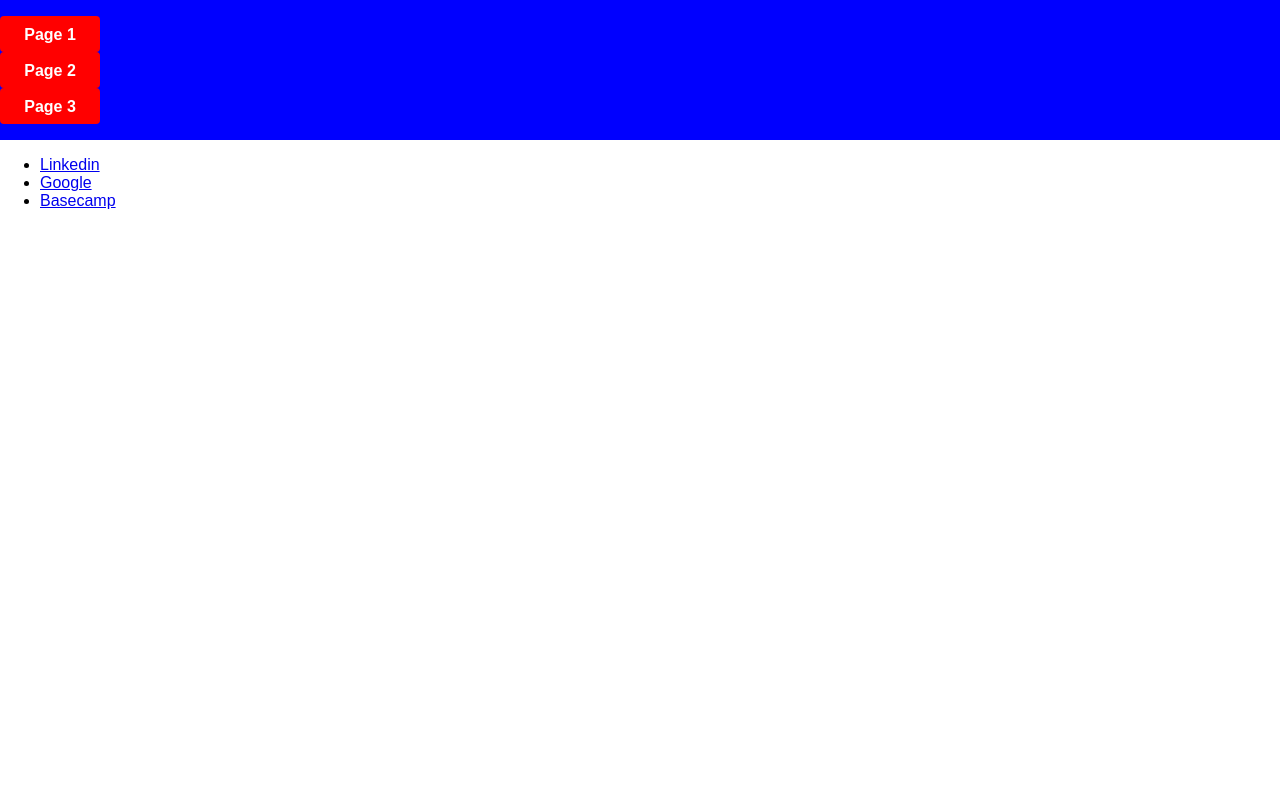
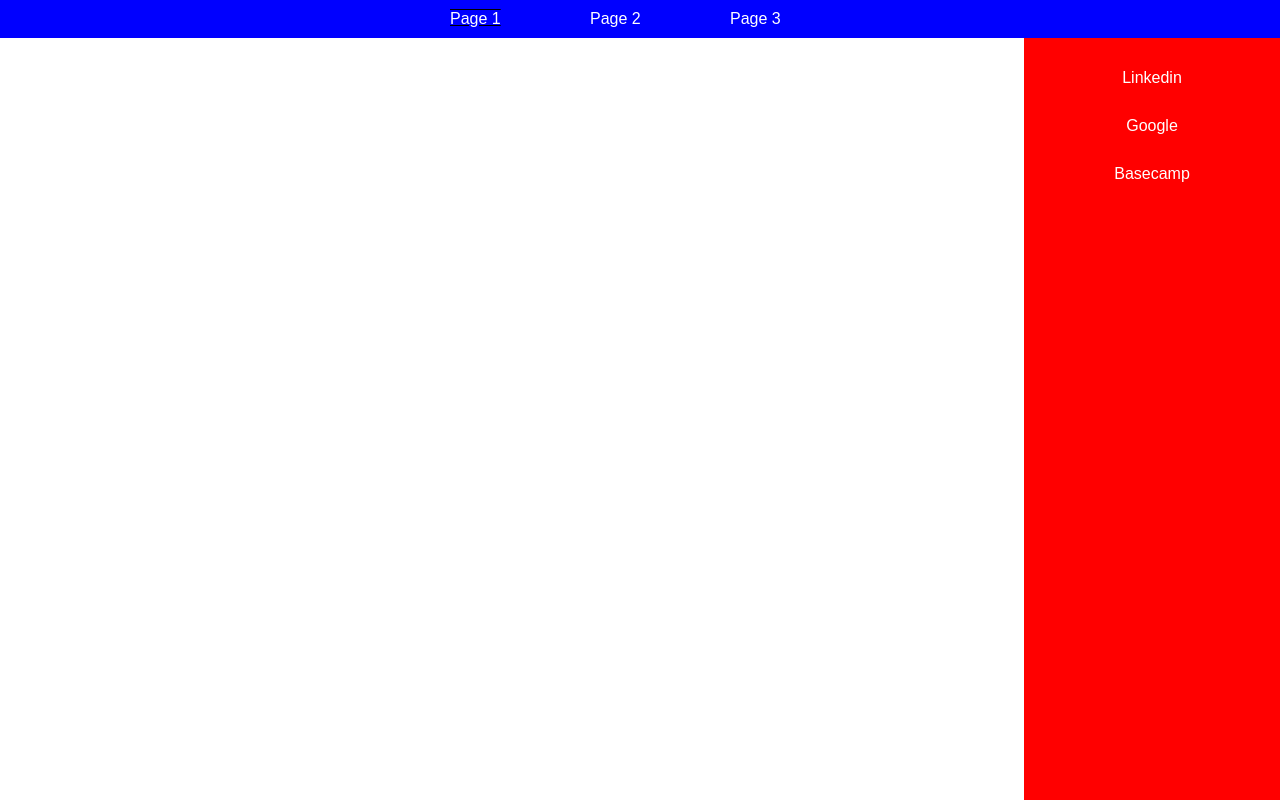
Before and after one commit to phaynes2/lab6, a plain HTML site: page index.html in a window 1280 px wide. Drawn offline with Linux system fonts and the light colour scheme.

Commit message:
Update style.css

```diff
--- a/css/style.css
+++ b/css/style.css
@@ -1,23 +1,56 @@
+#sidebar{
+  position: fixed;
+  right:0%;
+  height: 100%;
+  width: 20%;
+  background-color: red;
+}
+#sidebar-container{
+  text-align: center;
+}
+#sidebar-container ul{
+  list-style-type: none;
+  padding: 0;
+}
+#sidebar-container ul li{
+  padding: 15px 0;
+}
+#sidebar-container ul li a{
+  text-decoration: none;
+  color: #fff;
+ }
 #main-navbar {
   background-color: blue;
   width: 100%;
   overflow: hidden;
   position: relative;
+  }
+#navbar-container{
+  float: left;
+  position: relative;
+  display: block;
+  left: 50%;
 }
-
 #navbar-container ul {
 	list-style-type: none;
-  padding: 0
+  margin: 0;
+  padding: 0;
+  position: relative;
+  float: left;
+  right: 50%;
+  display: block;
 }
-
+#navbar-container ul li {
+	display: block;
+  float: left;
+	width: 100px;
+	padding: 10px 20px;
+  display: block;
+}
 #navbar-container ul li a {
-	display: block;
-	background-color: red;
+  text-decoration: none;
 	color: #fff;
-	font-weight: bold;
-	text-decoration: none;
-	text-align: center;
-	width: 100px;
-	padding: 10px 0px 8px 0px;
-	border-radius: 4px;
 }
+#navbar-container #onpage {
+    text-decoration: underline overline;
+}
```
